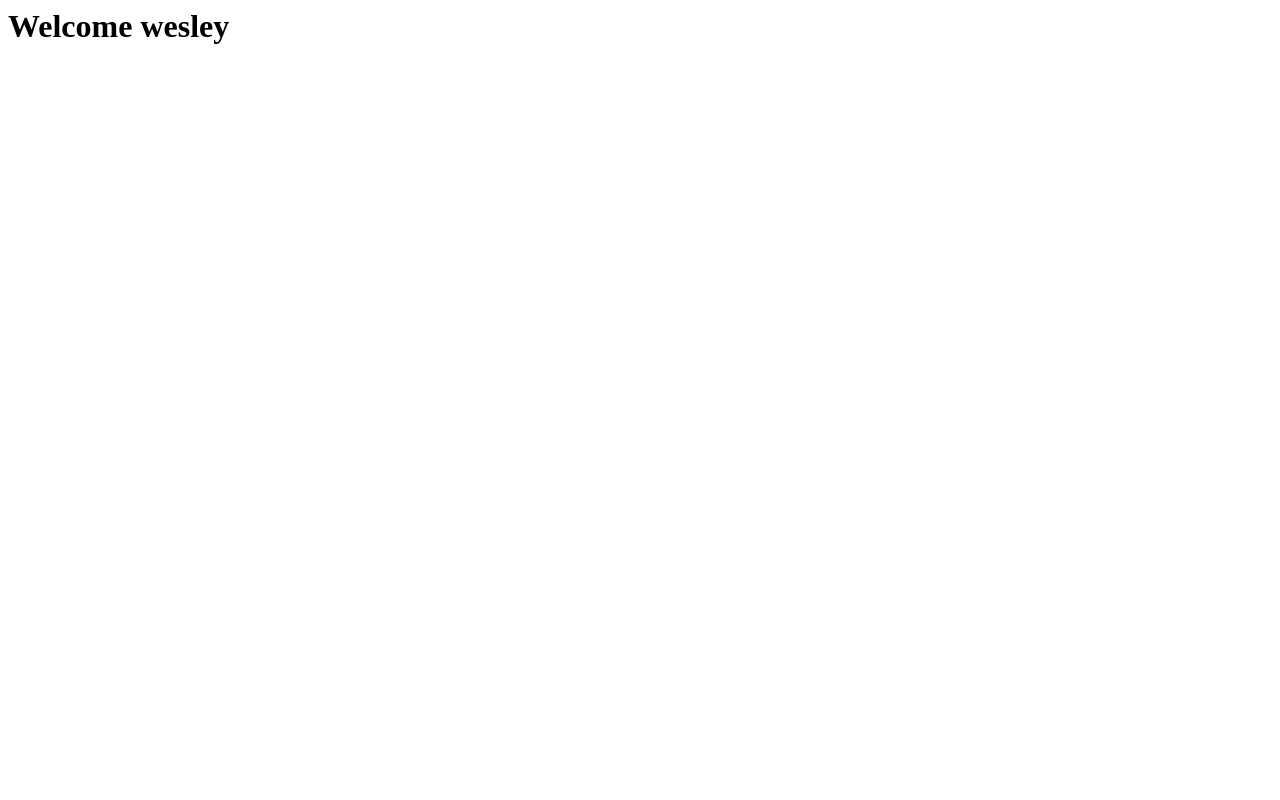
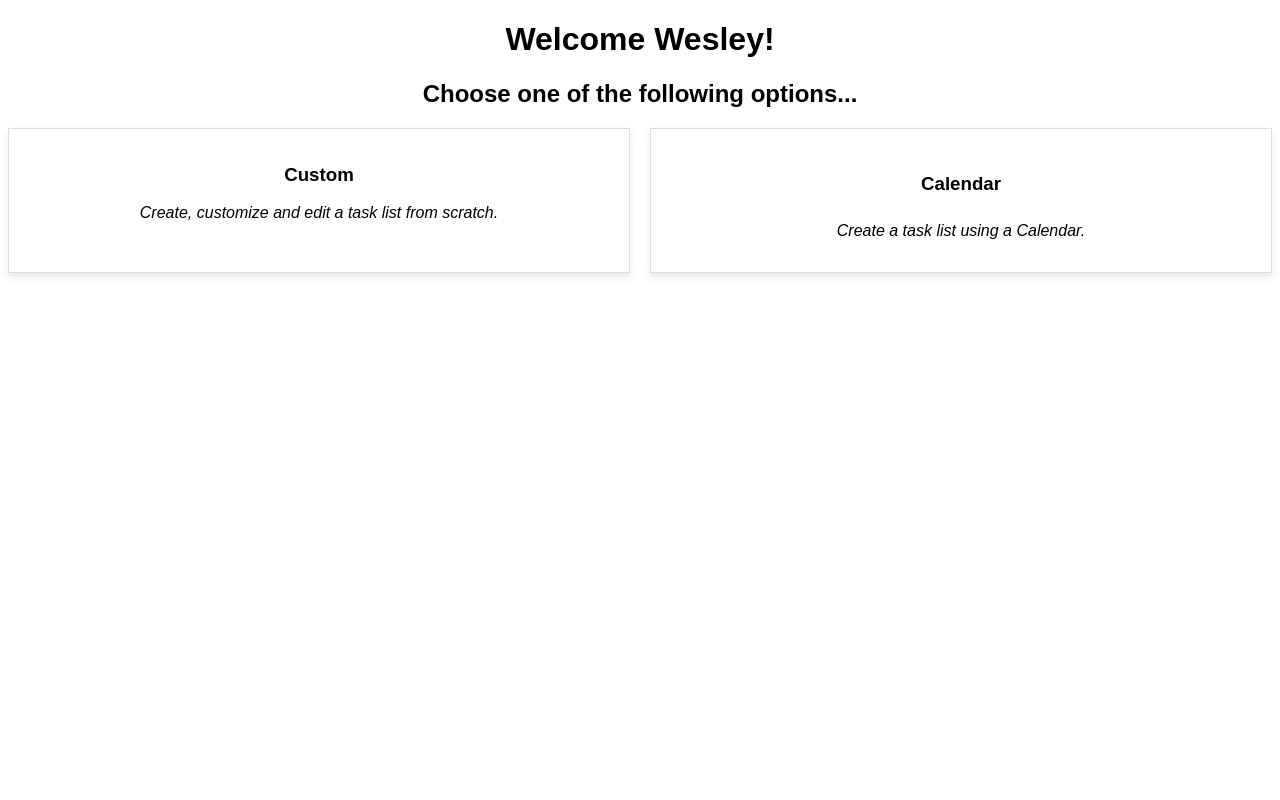
Before and after one commit to ross-dotcom/WebApp, a Django app: page / in a window 1280 px wide. Before the commit the page is almost empty. Run offline with Django 3.2, Linux system fonts and the light colour scheme; a user stored in the database is signed in.

Commit message:
Edited and updated Welcome page.

```diff
--- a/todo/accounts/templates/accounts/index.html
+++ b/todo/accounts/templates/accounts/index.html
@@ -1 +1,56 @@
-<h1> Welcome {{user}} </h1>
+<!DOCTYPE html>
+<html lang="en">
+    <head>
+        <meta charset="utf-8">
+        <meta name="description" content="To-Do Web Application">
+        <meta name="author" content="Wesley Ross">
+        <meta name="viewport" content="width=device-width, initial-scale=1.0">
+    </head>
+    <title>To-Do Web Application</title>
+    <style>
+        body {
+            font-family: sans-serif;
+            text-align: center;
+        }
+        * {
+            box-sizing: border-box;
+        }
+        .c {
+            float: left;
+            width: 50%;
+            padding: 0 10px;
+        }
+        .r {margin: 0 -10px;}
+        .r:after {
+            content: "";
+            display: table;
+            clear: both;
+        }
+        .card {
+            box-shadow: 0 4px 8px 0 rgba(0, 0, 0, 0.1);
+            padding: 16px;
+            text-align: center;
+            background-color: white;
+            border-radius: 0px;
+        }
+    </style>
+    <body>
+        <h1>Welcome {{user|title}}!</h1>
+        <h2>Choose one of the following options...</h2>
+        <div class="r">
+            <div class="c">
+              <div class="card" style="border: 1px solid #dcdcdc;">
+                <h3 style="font-weight: bold;">Custom</h3>
+                    <p><i>Create, customize and edit a task list from scratch.</i></p>
+                    <br>
+              </div>
+            </div>
+            <div class="c">
+              <div class="card" style="border: 1px solid #dcdcdc;">
+                <h3 style="font-weight: bold; padding: 9px;">Calendar</h3>
+                    <p><i>Create a task list using a Calendar.</i></p>
+              </div>
+            </div>
+        </div>
+    </body>
+</html>
```
Also changed, not shown: todo/db.sqlite3.
